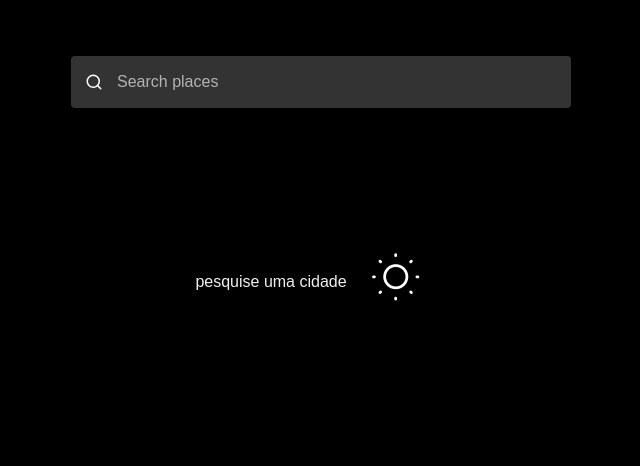
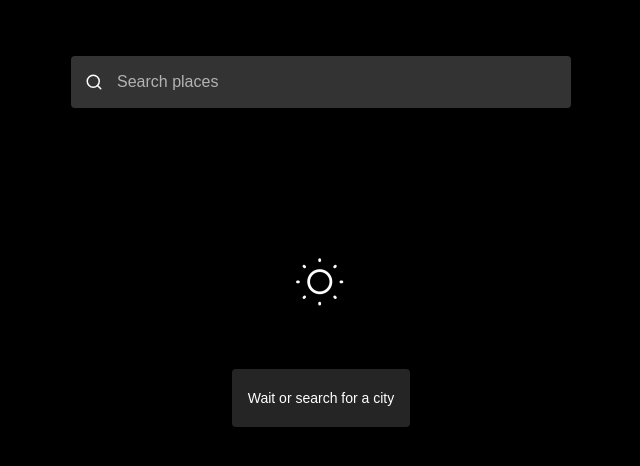
Before and after one commit to geniilsonfernandes/weather-app-react-s, a React (Create React App) app: page / in a window 1280 px wide. Shown: the top 466 px of the page, without its empty margins (319-959 px from the left). Built offline with nearby package versions, Linux system fonts and the light colour scheme.

Commit message:
:zap:chore(home):add message loading

```diff
--- a/src/pages/Home/index.jsx
+++ b/src/pages/Home/index.jsx
@@ -16,11 +16,12 @@ import * as S from "./styles";
 
 export const Home = () => {
   const { data, currentPlace } = useDataContext();
+
   if (!data.name) {
     return (
       <S.Loading>
-        {currentPlace && <p>pesquise uma cidade</p>}
         <img src={loadingImage} alt="loading" />
+        {!!currentPlace && <S.Alert>Wait or search for a city</S.Alert>}
       </S.Loading>
     );
   } else {
@@ -67,10 +68,7 @@ export const Home = () => {
         <S.SectionWrapper>
           <Heading title="Week | last 5 days" />
           <S.SectionGrid>
-            {data.daily
-              .slice(2, 7)
-              .reverse()
-              .map((temp) => (
+            {data.daily.reverse().map((temp) => (
               <WeatherCard
                 key={temp.dt}
                 temp={temp.temp.day.toFixed()}
--- a/src/pages/Home/styles.js
+++ b/src/pages/Home/styles.js
@@ -57,11 +57,26 @@ export const SectionGrid = styled(SectionWrapper)`
 
 export const Loading = styled.span`
   display: flex;
+  flex-direction: column;
   justify-content: center;
   align-items: center;
-  height: 300px;
+  height: 400px;
+  gap: 32px;
   img {
     width: 100px;
     height: 100px;
   }
 `;
+
+export const Alert = styled.span`
+  ${({ theme }) => css`
+    background: ${theme.colors.black[200]};
+    border-radius: ${theme.radius};
+    padding: 16px;
+    display: grid;
+
+    color: ${theme.colors.white[100]};
+    font-size: ${theme.fontSizes.xsmall};
+    line-height: ${theme.fontSizes.large};
+  `}
+`;
```
Lines whose indentation alone changed are shown as unchanged.
